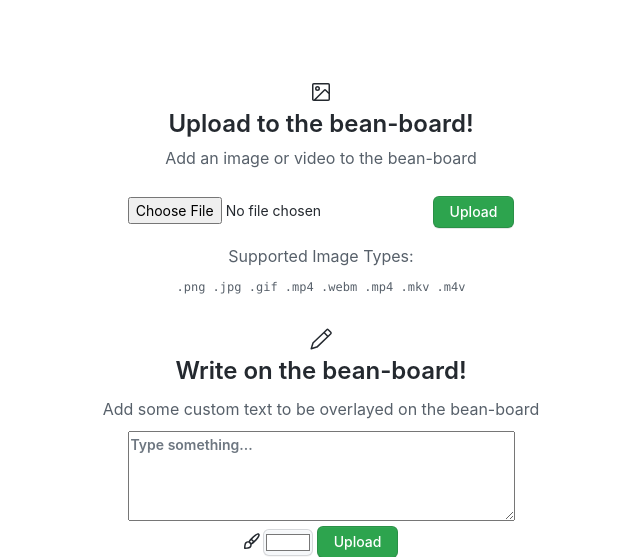
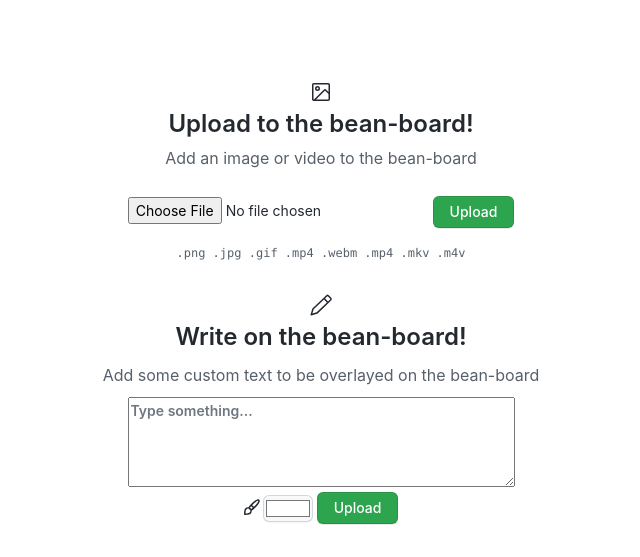
Before and after one commit to GrantBirki/bean-board, a Flask app: page / in a window 1280 px wide. Shown: the top 557 px of the page, without its empty margins (319-959 px from the left). Run offline with Flask 2, Linux system fonts and the light colour scheme.

Commit message:
remove some text

```diff
--- a/templates/index.html
+++ b/templates/index.html
@@ -15,7 +15,6 @@
         <input type=file name=file>
         <input type=submit value=Upload class="btn btn-primary my-3">
     </form>
-    <p>Supported Image Types:</p>
     <p class="text-mono text-small">.png .jpg .gif .mp4 .webm .mp4 .mkv .m4v</p>
     <br>
     <svg class="octicon" xmlns="http://www.w3.org/2000/svg" viewBox="0 0 24 24" width="24" height="24">
```
